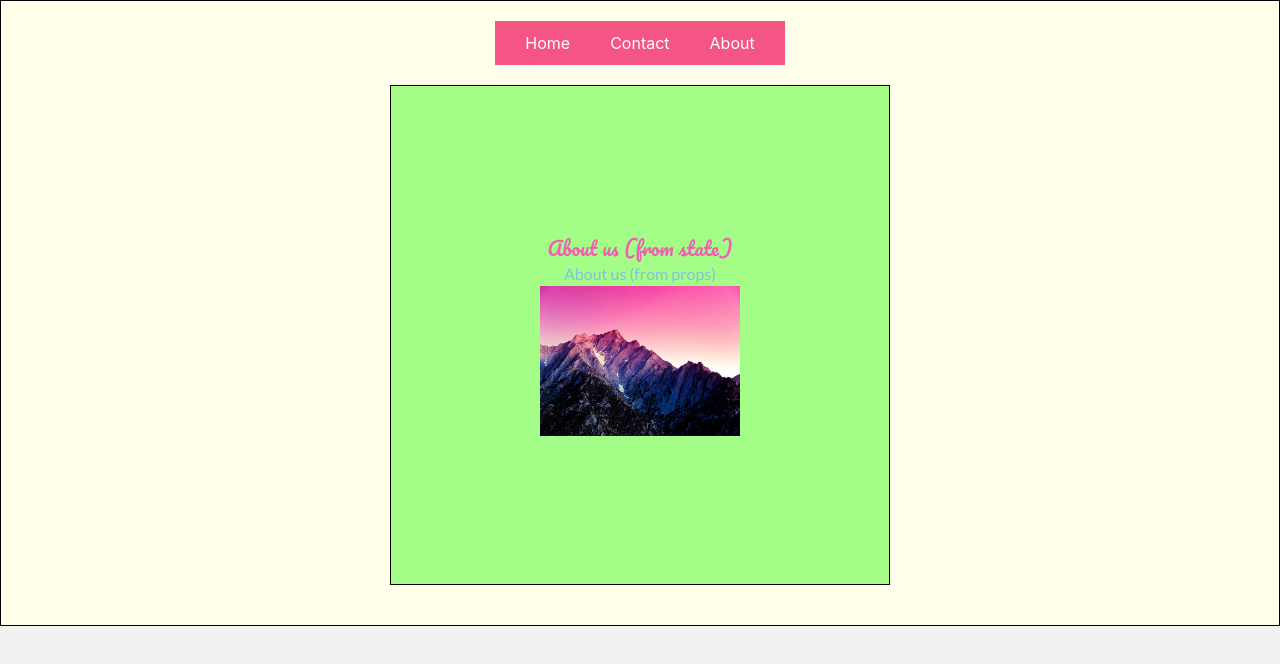
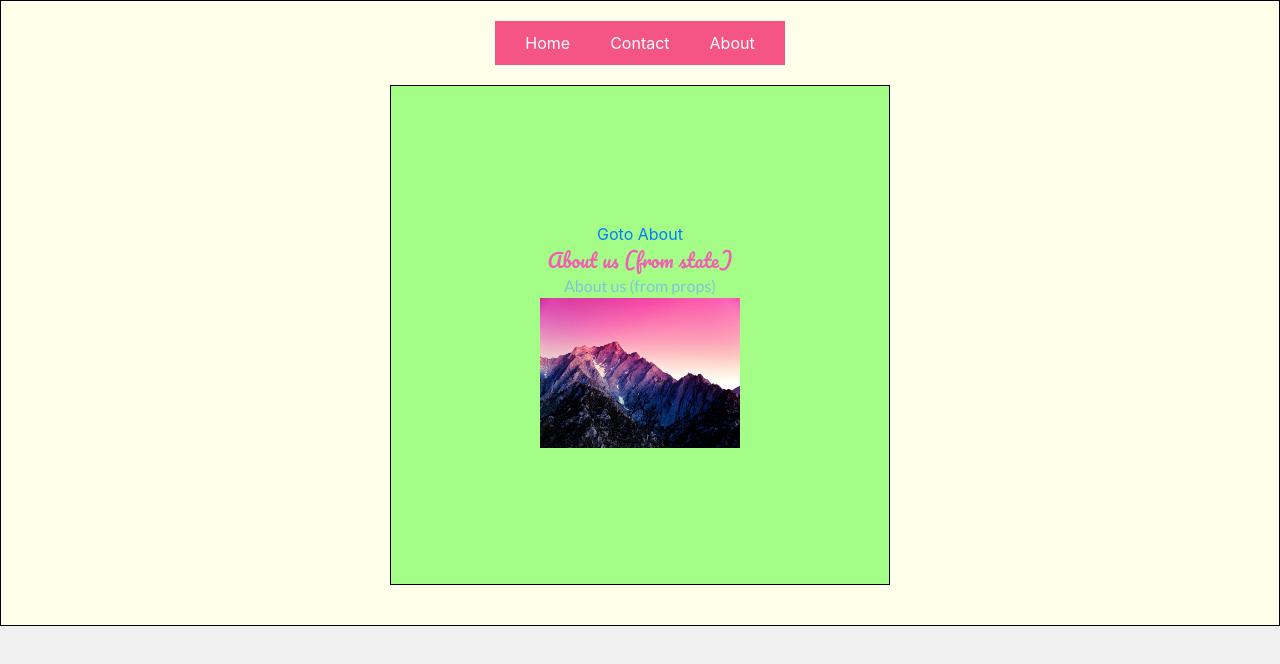
Before and after one commit to FatehAK/react-prerendering, a React (Create React App) app: page /about in a window 1280 px wide. Shown: the top 664 px of the page. Built offline with nearby package versions, Linux system fonts and the light colour scheme.

Commit message:
add link

```diff
--- a/src/components/About/About.js
+++ b/src/components/About/About.js
@@ -1,5 +1,7 @@
 import React from 'react';
 import { Helmet } from 'react-helmet';
+import { NavLink } from 'react-router-dom';
+import ReactGA from 'react-ga';
 import './About.css';
 import img from '../../img/about.jpg';
 
@@ -8,12 +10,20 @@
         text: 'About us (from state)'
     };
 
+    handleClick() {
+        ReactGA.event({
+            category: 'LINK_CLICK',
+            action: 'User clicked link',
+            label: 'ABOUT_PAGE'
+        });
+    }
     render() {
         return (
             <div className="about">
                 <Helmet>
                     <title>About Page</title>
                 </Helmet>
+                <NavLink to="/contact" onClick={() => this.handleClick()}>Goto About</NavLink>
                 <div className="about-state">{this.state.text}</div>
                 <div className="about-props">{this.props.text}</div>
                 <img src={img} alt="about" width="200px" height="150px" />
```
